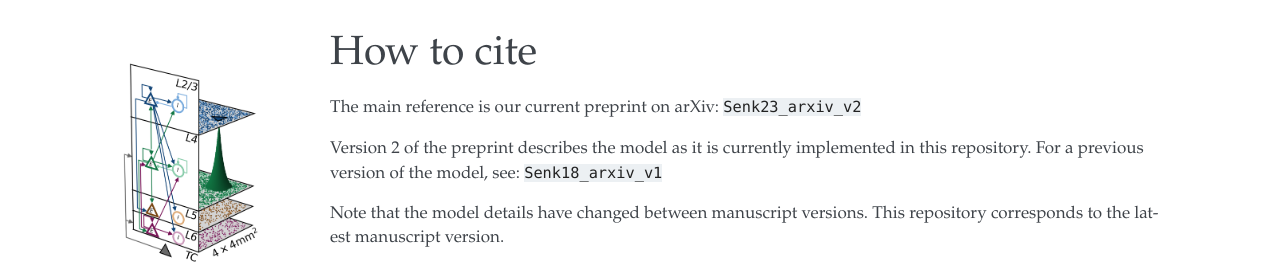
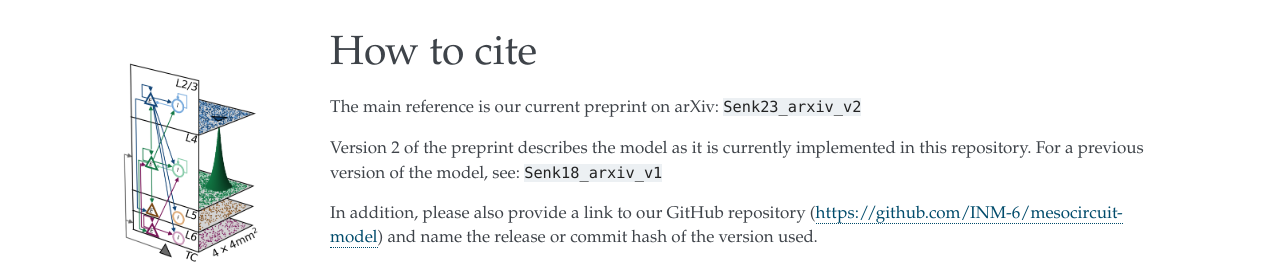
Before and after one commit to INM-6/mesocircuit-model, a Sphinx documentation site: the page built from docs/source/citing.rst, in a window 1280 px wide, cut to the strip 0-264 px from the top of the page. Built offline with Sphinx 7.4.7, drawn with Linux system fonts in a browser that asks for light colours; formulas are drawn with MathJax 3; pages that are not in the unit, such as notebooks, are missing from menus; cross-references to code outside the pages are shown as plain code.

Commit message:
Update citing.rst

```diff
--- a/docs/source/citing.rst
+++ b/docs/source/citing.rst
@@ -8,9 +8,6 @@ The main reference is our current preprint on arXiv: :footcite:t:`Senk23_arxiv_v
 Version 2 of the preprint describes the model as it is currently implemented in this repository.
 For a previous version of the model, see: :footcite:t:`Senk18_arxiv_v1`
 
-Note that the model details have changed between manuscript versions.
-This repository corresponds to the latest manuscript version.
-
 In addition, please also provide a link to our GitHub repository
 (https://github.com/INM-6/mesocircuit-model)
 and name the release or commit hash of the version used.
```
